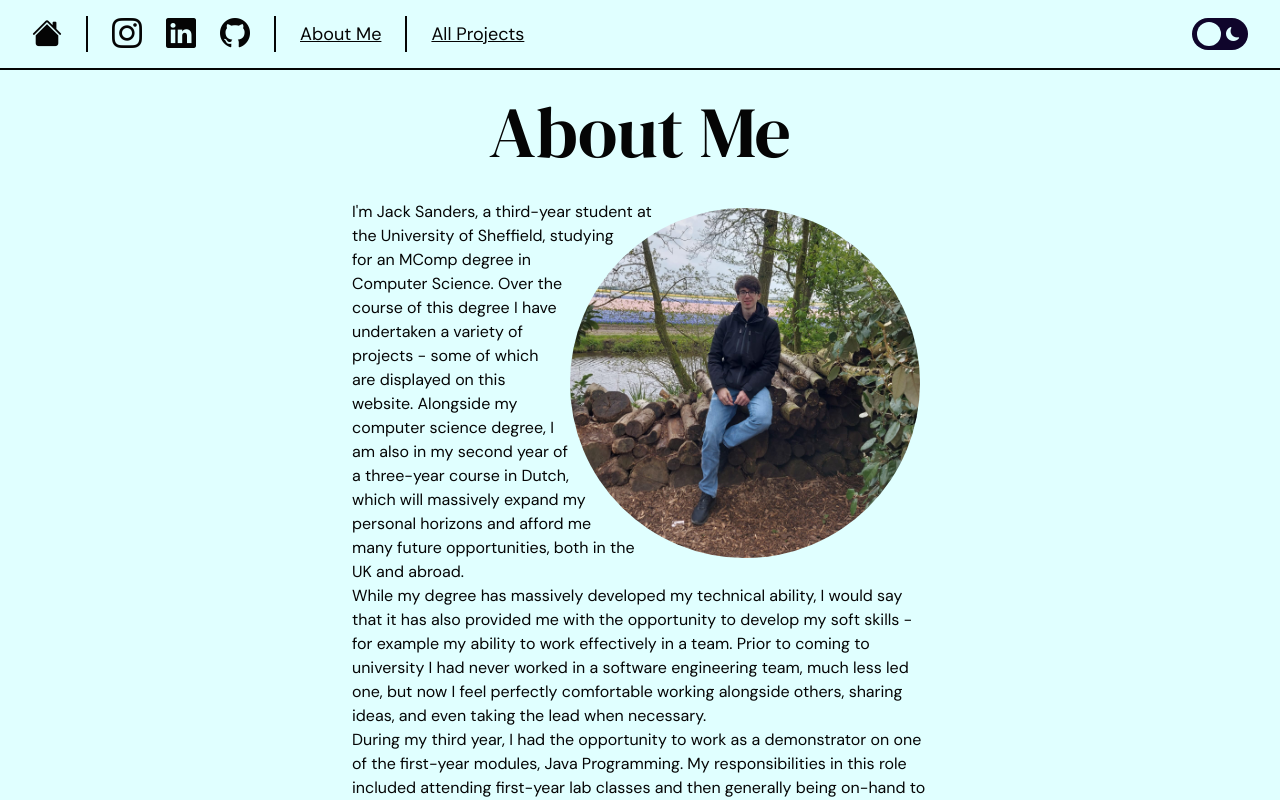
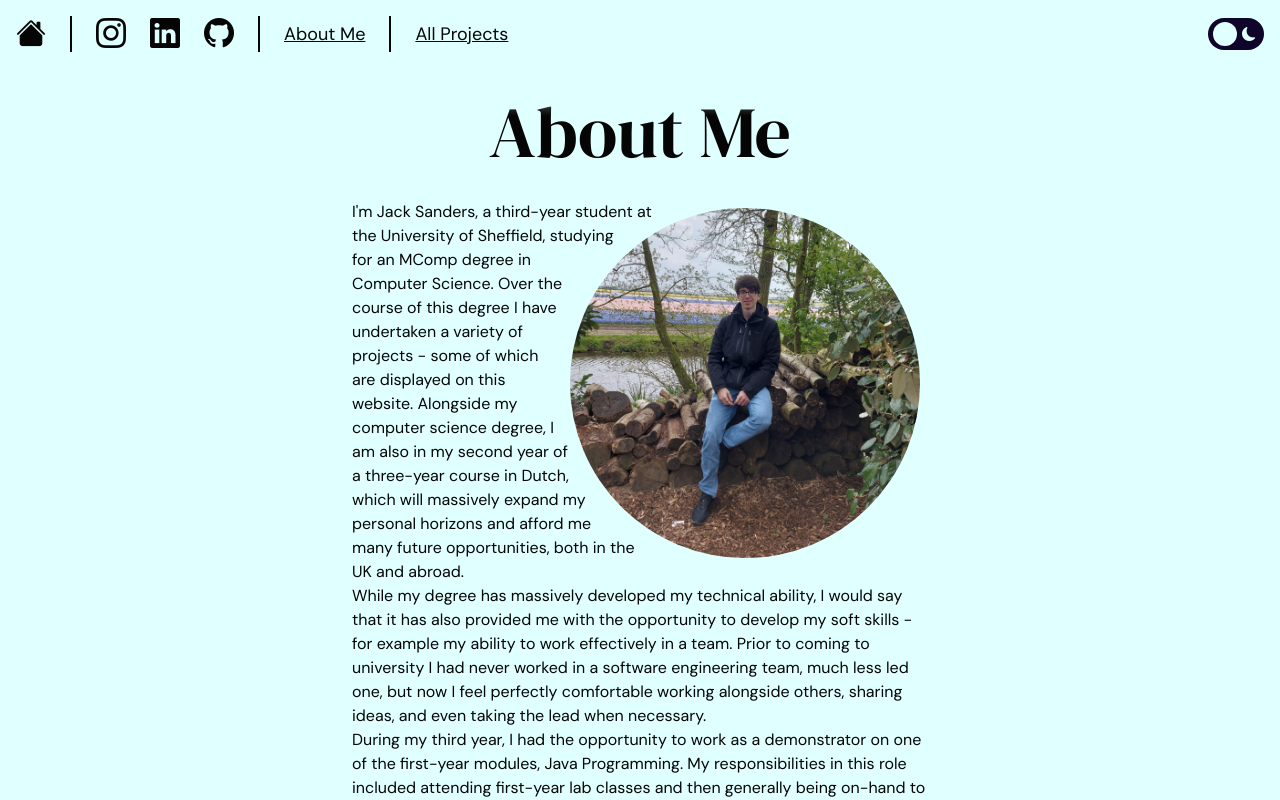
Before and after one commit to jacksanders02/portfolio-site, a Next.js app: page /about-me in a window 1280 px wide. Shown: the top 800 px of the page. Built offline with nearby package versions, Linux system fonts and the light colour scheme.

Commit message:
💄 Changed font (again) and replaced navbar border with gradient

```diff
--- a/src/app/fonts.ts
+++ b/src/app/fonts.ts
@@ -2,7 +2,7 @@
  * Helper constants for fonts
  */
 
-import { DM_Serif_Display, Courier_Prime, DM_Sans } from "next/font/google";
+import { DM_Serif_Display, Courier_Prime, DM_Sans, DM_Mono } from "next/font/google";
 import { NextFont } from "next/dist/compiled/@next/font";
 
 export const fontSerif: NextFont = DM_Serif_Display({
@@ -17,7 +17,7 @@ export const fontSans: NextFont = DM_Sans({
   fallback: ["sans-serif"]
 });
 
-export const fontMono: NextFont = Courier_Prime({
+export const fontMono: NextFont = DM_Mono({
   subsets: ["latin"],
   weight: ["400"],
   fallback: ["mono"]
--- a/src/components/Navbar.tsx
+++ b/src/components/Navbar.tsx
@@ -5,9 +5,8 @@ import ThemeToggle from "@/components/ThemeToggle";
 export default function Navbar(): React.ReactElement {
   return (
     <nav
-      className="fixed w-full top-0 px-8 py-4 flex justify-between items-center z-50 border-b-2 border-b-on-background
-                    dark:border-b-on-background-dark
-                    bg-colour-background dark:bg-colour-background-dark "
+      className="fixed w-full top-0 p-4 pb-16 flex justify-between items-center z-50
+                    bg-gradient-to-b from-55% from-colour-background dark:from-colour-background-dark"
     >
       <Socials />
       <ThemeToggle />
```
